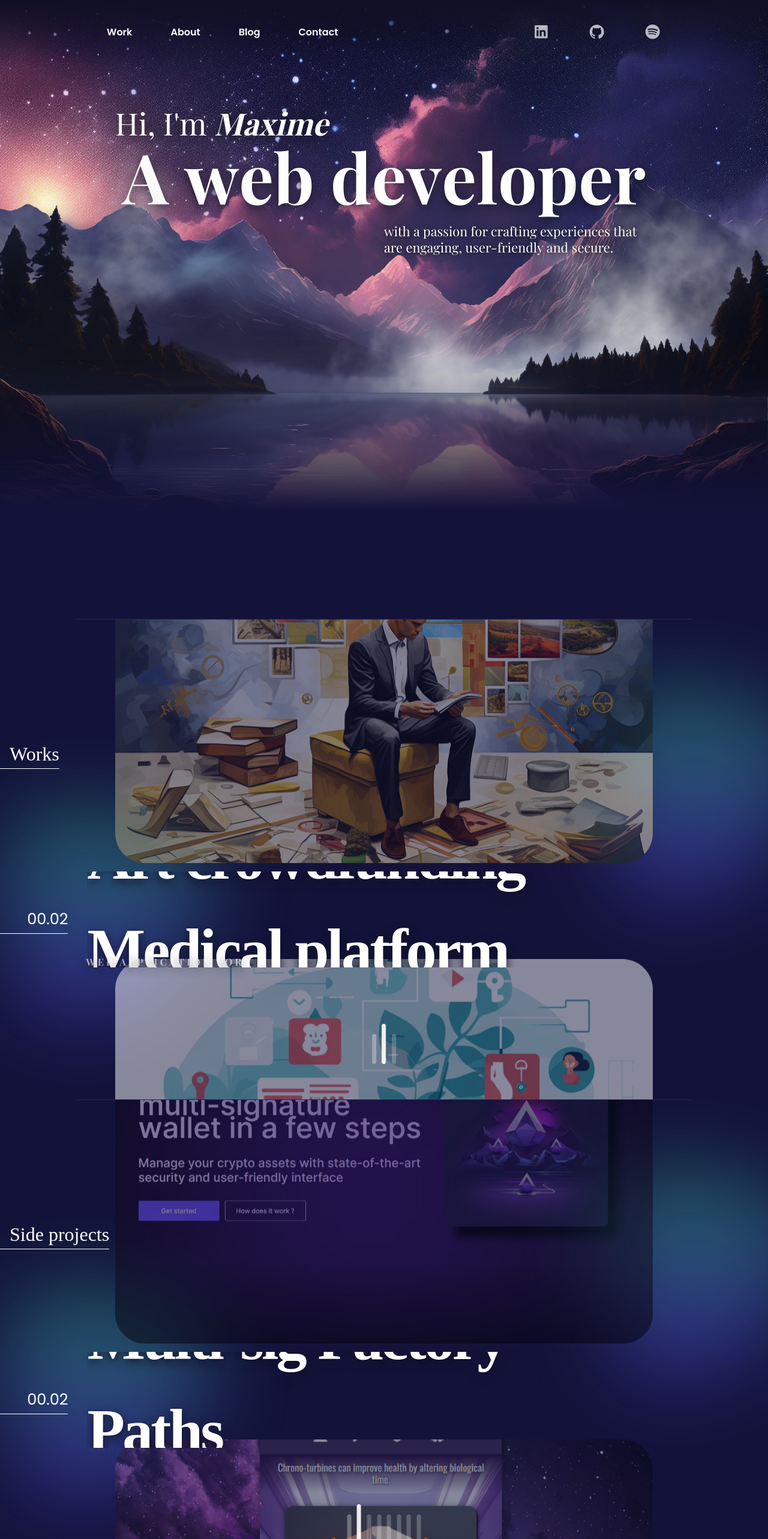
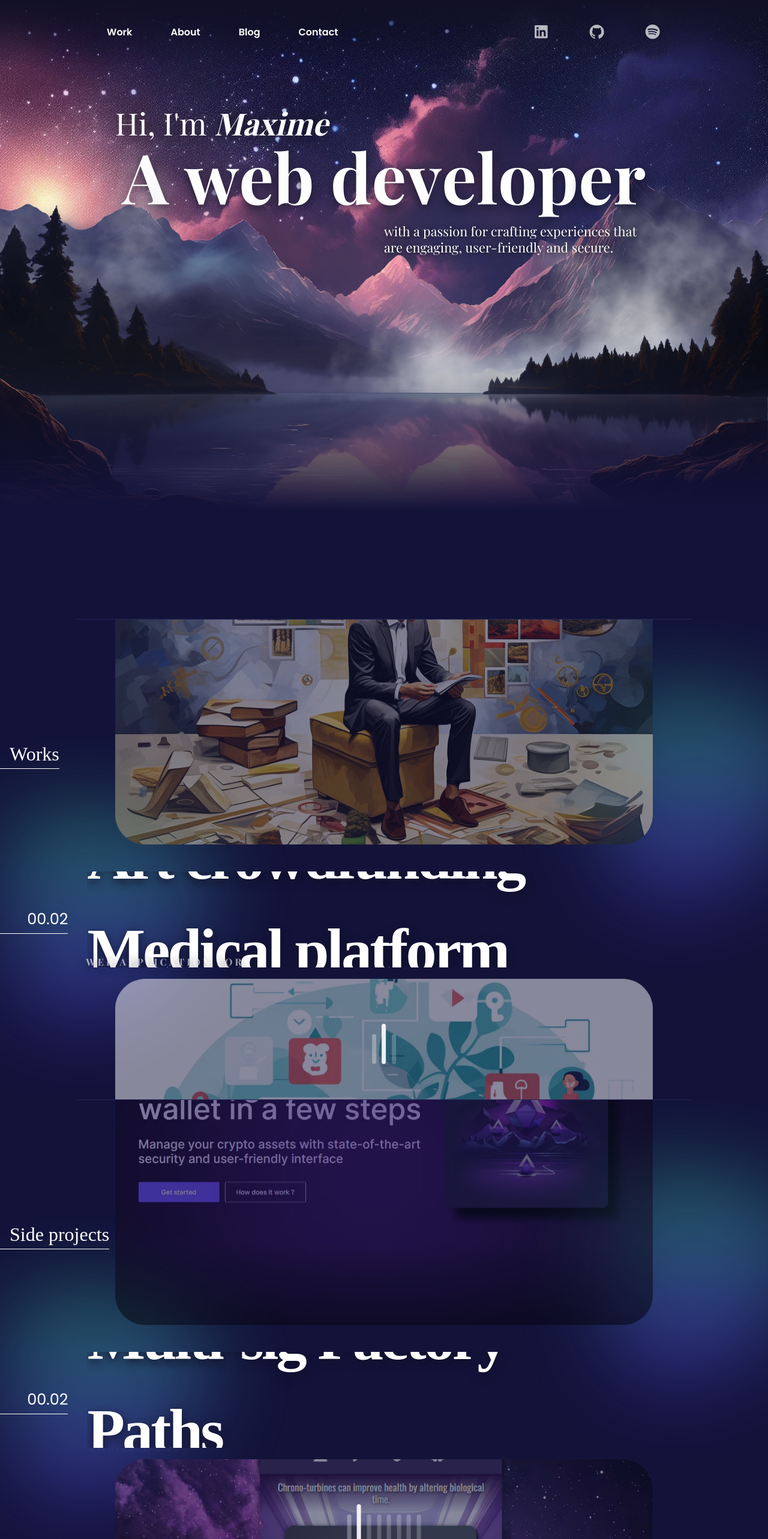
Before and after one commit to Wakushi/portfolio-2024-v1, a Next.js app: page / in a window 1280 px wide. Shown: the top 2566 px of the page at 60% size. Built offline with nearby package versions, Linux system fonts and the light colour scheme; a web font is replaced by a local one.

Commit message:
Fixed work carousel

```diff
--- a/components/works/works.module.scss
+++ b/components/works/works.module.scss
@@ -72,7 +72,7 @@
 		pointer-events: none;
 
 		.work_image_list_container {
-			gap: 10rem;
+			gap: 14rem;
 			pointer-events: none;
 
 			.work_image_container {
--- a/components/works/works.tsx
+++ b/components/works/works.tsx
@@ -30,6 +30,8 @@ export default function Works({ works, projectType }: WorksProps) {
 		transform: `translateY(-${displayedProject * 100 + 20}%)`,
 		transition: "transform 1s ease-out"
 	}
+
+	const heightFactor = 70
 
 	useEffect(() => {
 		const interval = setInterval(() => {
@@ -64,7 +66,7 @@ export default function Works({ works, projectType }: WorksProps) {
 					{works.map((work, index) => {
 						const frameStyles = {
 							transform: `translateY(${
-								110 - 817 * displayedProject
+								110 - (817 + heightFactor) * displayedProject
 							}px)`,
 							transition: "transform 1s ease-out"
 						}
```
